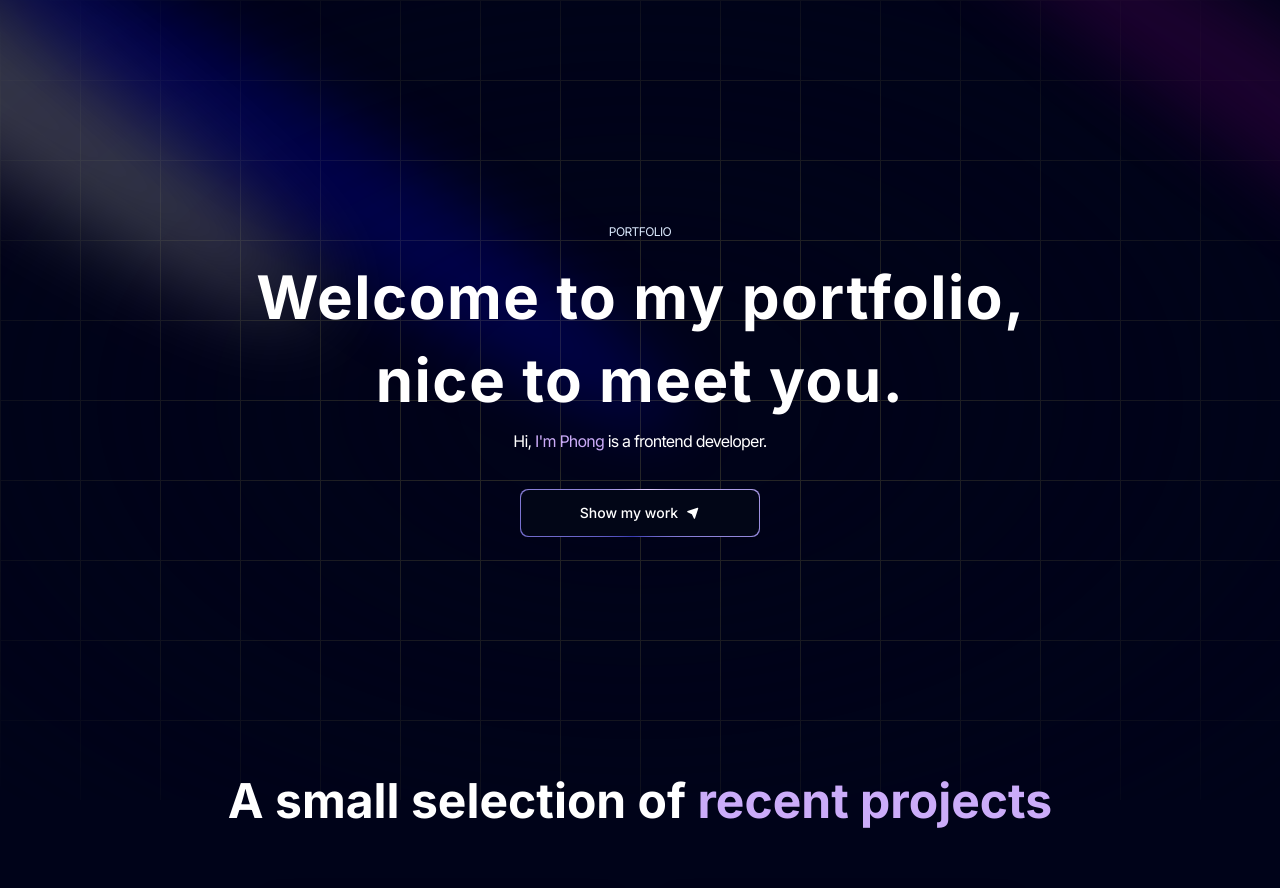
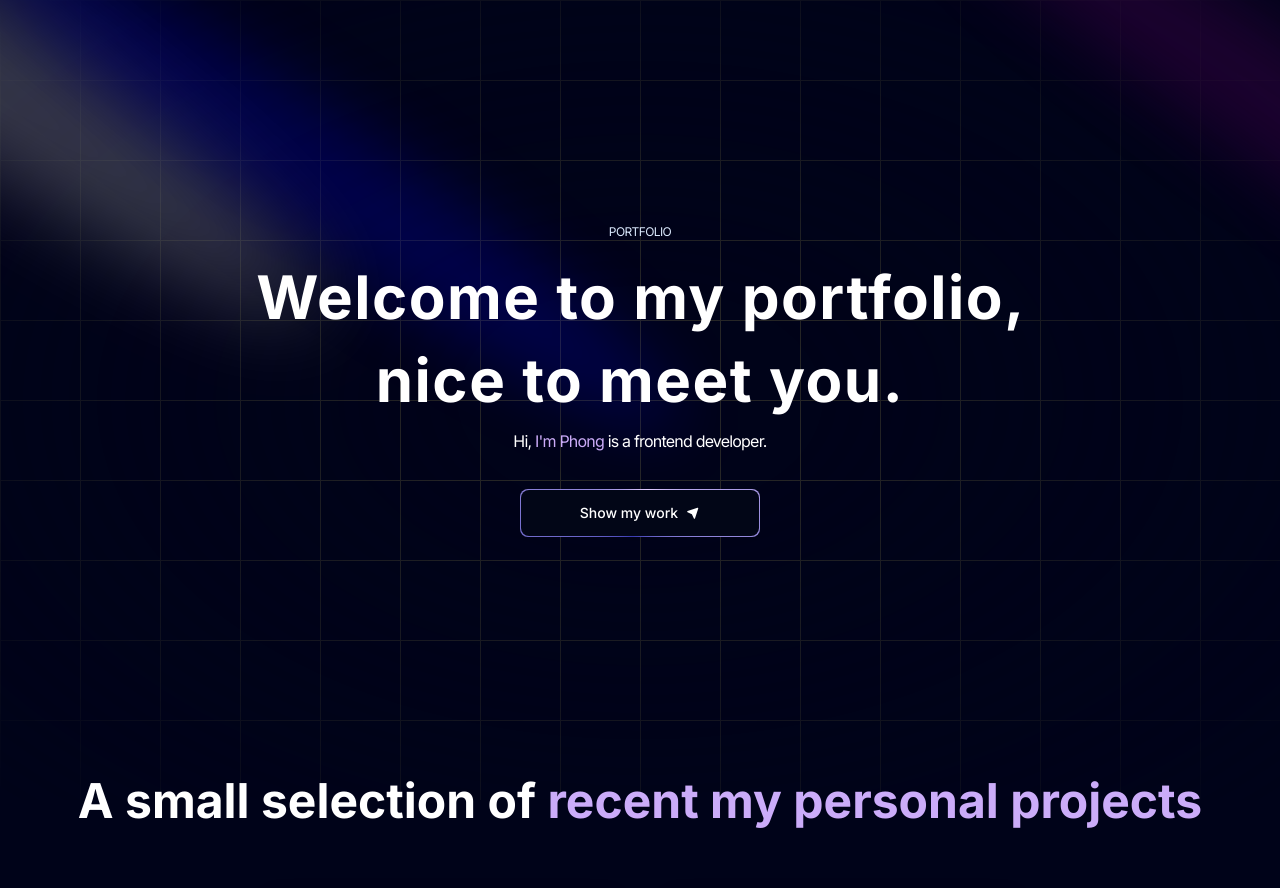
Before and after one commit to TtPhong-FS/Portfolio, a Next.js app: page / in a window 1280 px wide. Shown: the top 888 px of the page. Built offline with nearby package versions, Linux system fonts and the light colour scheme.

Commit message:
update title projects

```diff
--- a/src/components/landing/project.tsx
+++ b/src/components/landing/project.tsx
@@ -8,7 +8,7 @@ const Project = () => {
   return (
     <section id="projects" className="relative z-20 py-20">
       <h1 className="heading text-white mb-10">
-        A small selection of <span className="text-purple">recent projects</span>
+        A small selection of <span className="text-purple">recent my personal projects</span>
       </h1>
       <div className="flex items-center justify-center lg:flex-row flex-col gap-4">
         {projects.map(({ des, id, img, link, technicals, title }) => (
```
